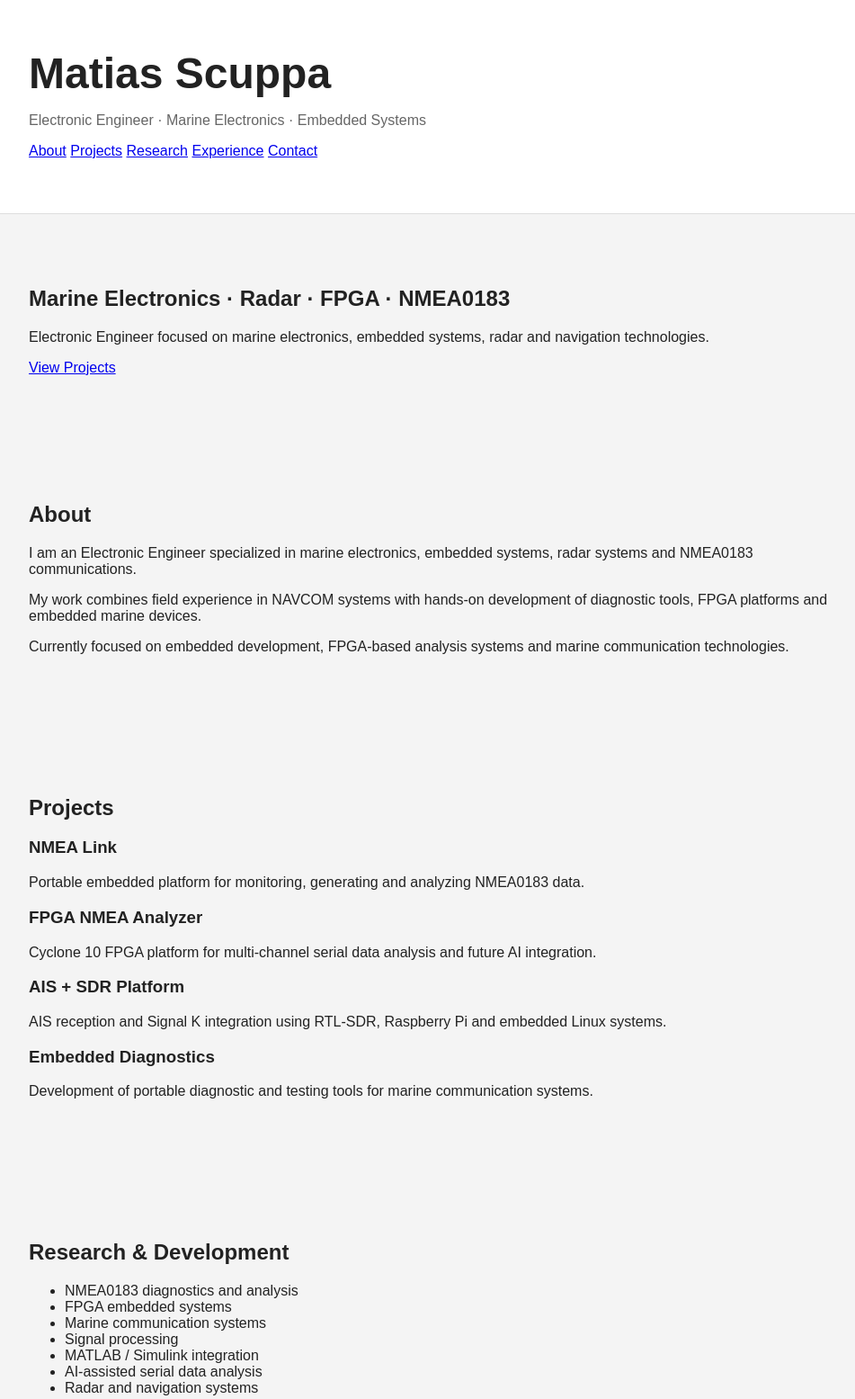
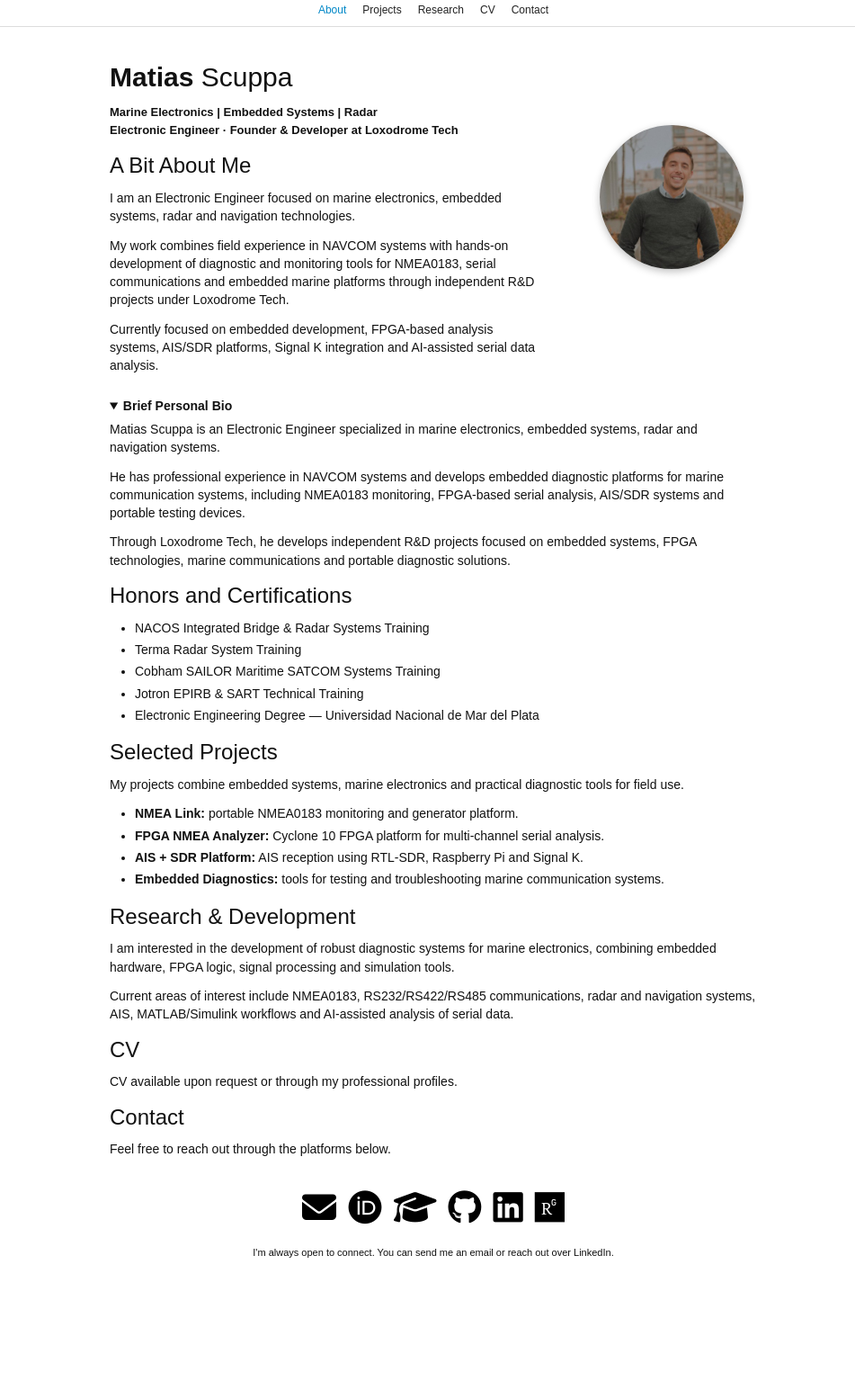
Before and after one commit to matiasscuppa/matiasscuppa.github.io, a plain HTML site: page index.html in a window 1280 px wide. Shown: the part 6-1561 px from the top of the page at 90% size, without its empty margins (158-1109 px from the left). After the commit the page ends 1469 px from the top, so only its background shows below. Drawn offline with Linux system fonts and the light colour scheme.

Commit message:
Update portfolio website

```diff
--- a/index.html
+++ b/index.html
@@ -2,218 +2,241 @@
 <html lang="en">
 
 <head>
-  <meta charset="UTF-8">
-  <meta name="viewport" content="width=device-width, initial-scale=1.0">
+  <meta charset="UTF-8" />
+  <meta name="viewport" content="width=device-width, initial-scale=1.0" />
+
   <title>Matias Scuppa</title>
-  <link rel="stylesheet" href="style.css">
+
+  <link rel="stylesheet" href="style.css" />
+
+  <link rel="stylesheet"
+        href="https://cdnjs.cloudflare.com/ajax/libs/font-awesome/6.5.1/css/all.min.css">
 </head>
 
 <body>
 
-  <!-- NAVBAR -->
-  <header>
-    <div class="container nav-container">
-
-      <div>
-        <h1 class="logo">Matias Scuppa</h1>
-        <p class="subtitle">
-          Electronic Engineer · Marine Electronics · Embedded Systems
-        </p>
-      </div>
-
-      <nav>
-        <a href="#about">About</a>
+  <!-- TOP NAVIGATION -->
+  <nav class="top-nav">
+    <a href="#about" class="active">About</a>
     <a href="#projects">Projects</a>
     <a href="#research">Research</a>
-        <a href="#experience">Experience</a>
+    <a href="#cv">CV</a>
     <a href="#contact">Contact</a>
   </nav>
 
-    </div>
-  </header>
+  <main class="page">
 
-  <!-- HERO -->
-  <section class="hero">
-    <div class="container">
+    <!-- INTRO -->
+    <section id="about" class="intro">
 
-      <h2>
-        Marine Electronics · Radar · FPGA · NMEA0183
-      </h2>
+      <div class="intro-text">
+
+        <h1>
+          <strong>Matias</strong> Scuppa
+        </h1>
+
+        <p class="tagline">
+          Marine Electronics | Embedded Systems | Radar
+        </p>
+
+        <p class="role">
+          Electronic Engineer · Founder & Developer at Loxodrome Tech
+        </p>
+
+        <h2>A Bit About Me</h2>
 
         <p>
-        Electronic Engineer focused on marine electronics,
+          I am an Electronic Engineer focused on marine electronics,
           embedded systems, radar and navigation technologies.
         </p>
 
-      <a class="button" href="#projects">
-        View Projects
-      </a>
-
-    </div>
-  </section>
-
-  <!-- ABOUT -->
-  <section id="about" class="container section">
-
-    <h2>About</h2>
-
         <p>
-      I am an Electronic Engineer specialized in marine electronics,
-      embedded systems, radar systems and NMEA0183 communications.
-    </p>
-
-    <p>
-      My work combines field experience in NAVCOM systems
-      with hands-on development of diagnostic tools,
-      FPGA platforms and embedded marine devices.
+          My work combines field experience in NAVCOM systems with
+          hands-on development of diagnostic and monitoring tools for
+          NMEA0183, serial communications and embedded marine platforms
+          through independent R&D projects under Loxodrome Tech.
         </p>
 
         <p>
           Currently focused on embedded development,
-      FPGA-based analysis systems and marine communication technologies.
+          FPGA-based analysis systems, AIS/SDR platforms,
+          Signal K integration and AI-assisted serial data analysis.
+        </p>
+
+      </div>
+
+      <!-- PROFILE PHOTO -->
+      <div class="photo-box">
+        <img src="assets/profile.jpg" alt="Matias Scuppa">
+      </div>
+
+    </section>
+
+    <!-- BIO -->
+    <section>
+
+      <details open>
+
+        <summary>
+          Brief Personal Bio
+        </summary>
+
+        <p>
+          Matias Scuppa is an Electronic Engineer specialized in marine
+          electronics, embedded systems, radar and navigation systems.
+        </p>
+
+        <p>
+          He has professional experience in NAVCOM systems and develops
+          embedded diagnostic platforms for marine communication systems,
+          including NMEA0183 monitoring, FPGA-based serial analysis,
+          AIS/SDR systems and portable testing devices.
+        </p>
+
+        <p>
+          Through Loxodrome Tech, he develops independent R&D projects
+          focused on embedded systems, FPGA technologies,
+          marine communications and portable diagnostic solutions.
+        </p>
+
+      </details>
+
+    </section>
+
+    <!-- CERTIFICATIONS -->
+    <section>
+
+      <h2>Honors and Certifications</h2>
+
+      <ul>
+        <li>NACOS Integrated Bridge & Radar Systems Training</li>
+        <li>Terma Radar System Training</li>
+        <li>Cobham SAILOR Maritime SATCOM Systems Training</li>
+        <li>Jotron EPIRB & SART Technical Training</li>
+        <li>Electronic Engineering Degree — Universidad Nacional de Mar del Plata</li>
+      </ul>
+
+    </section>
+
+    <!-- PROJECTS -->
+    <section id="projects">
+
+      <h2>Selected Projects</h2>
+
+      <p>
+        My projects combine embedded systems,
+        marine electronics and practical diagnostic tools for field use.
+      </p>
+
+      <ul>
+
+        <li>
+          <strong>NMEA Link:</strong>
+          portable NMEA0183 monitoring and generator platform.
+        </li>
+
+        <li>
+          <strong>FPGA NMEA Analyzer:</strong>
+          Cyclone 10 FPGA platform for multi-channel serial analysis.
+        </li>
+
+        <li>
+          <strong>AIS + SDR Platform:</strong>
+          AIS reception using RTL-SDR, Raspberry Pi and Signal K.
+        </li>
+
+        <li>
+          <strong>Embedded Diagnostics:</strong>
+          tools for testing and troubleshooting marine communication systems.
+        </li>
+
+      </ul>
+
+    </section>
+
+    <!-- RESEARCH -->
+    <section id="research">
+
+      <h2>Research & Development</h2>
+
+      <p>
+        I am interested in the development of robust diagnostic systems
+        for marine electronics, combining embedded hardware,
+        FPGA logic, signal processing and simulation tools.
+      </p>
+
+      <p>
+        Current areas of interest include NMEA0183,
+        RS232/RS422/RS485 communications,
+        radar and navigation systems,
+        AIS, MATLAB/Simulink workflows
+        and AI-assisted analysis of serial data.
       </p>
 
     </section>
 
-  <!-- PROJECTS -->
-  <section id="projects" class="container section">
+    <!-- CV -->
+    <section id="cv">
 
-    <h2>Projects</h2>
-
-    <div class="grid">
-
-      <div class="card">
-        <h3>NMEA Link</h3>
+      <h2>CV</h2>
 
       <p>
-          Portable embedded platform for monitoring,
-          generating and analyzing NMEA0183 data.
+        CV available upon request or through my professional profiles.
       </p>
-      </div>
-
-      <div class="card">
-        <h3>FPGA NMEA Analyzer</h3>
-
-        <p>
-          Cyclone 10 FPGA platform for multi-channel
-          serial data analysis and future AI integration.
-        </p>
-      </div>
-
-      <div class="card">
-        <h3>AIS + SDR Platform</h3>
-
-        <p>
-          AIS reception and Signal K integration using
-          RTL-SDR, Raspberry Pi and embedded Linux systems.
-        </p>
-      </div>
-
-      <div class="card">
-        <h3>Embedded Diagnostics</h3>
-
-        <p>
-          Development of portable diagnostic and testing
-          tools for marine communication systems.
-        </p>
-      </div>
-
-    </div>
-
-  </section>
-
-  <!-- RESEARCH -->
-  <section id="research" class="container section">
-
-    <h2>Research & Development</h2>
-
-    <div class="card">
-
-      <ul>
-        <li>NMEA0183 diagnostics and analysis</li>
-        <li>FPGA embedded systems</li>
-        <li>Marine communication systems</li>
-        <li>Signal processing</li>
-        <li>MATLAB / Simulink integration</li>
-        <li>AI-assisted serial data analysis</li>
-        <li>Radar and navigation systems</li>
-      </ul>
-
-    </div>
-
-  </section>
-
-  <!-- EXPERIENCE -->
-  <section id="experience" class="container section">
-
-    <h2>Experience</h2>
-
-    <div class="timeline">
-
-      <div class="timeline-item">
-        <h3>THEMYS</h3>
-        <p>Marine Electronics & NAVCOM Systems</p>
-      </div>
-
-      <div class="timeline-item">
-        <h3>Argentine Navy</h3>
-        <p>Radar and Navigation Systems</p>
-      </div>
-
-      <div class="timeline-item">
-        <h3>Embedded & FPGA Development</h3>
-        <p>Personal R&D Projects and Diagnostics Platforms</p>
-      </div>
-
-    </div>
 
     </section>
 
     <!-- CONTACT -->
-  <section id="contact" class="container section">
+    <section id="contact">
 
       <h2>Contact</h2>
 
-    <div class="card">
+      <p>
+        Feel free to reach out through the platforms below.
+      </p>
 
-      <ul class="contact-list">
-        <li>
+    </section>
+
+    <!-- SOCIAL ICONS -->
+    <section class="social">
+
+      <a href="mailto:matiasscuppa@gmail.com">
+        <i class="fa-solid fa-envelope"></i>
+      </a>
+
+      <a href="https://orcid.org/0009-0004-0141-5766">
+        <i class="fa-brands fa-orcid"></i>
+      </a>
+
+      <a href="https://scholar.google.com/citations?hl=es&user=ks8voxEAAAAJ&view_op=list_works&sortby=title">
+        <i class="fa-solid fa-graduation-cap"></i>
+      </a>
+
       <a href="https://github.com/matiasscuppa">
-            GitHub
+        <i class="fa-brands fa-github"></i>
       </a>
-        </li>
 
-        <li>
       <a href="https://www.linkedin.com/in/matias-scuppa/">
-            LinkedIn
+        <i class="fa-brands fa-linkedin"></i>
       </a>
-        </li>
 
-        <li>
-          <a href="https://orcid.org/0009-0004-0141-5766">
-            ORCID
+      <a href="https://www.researchgate.net/profile/Matias-Scuppa">
+        <i class="fa-brands fa-researchgate"></i>
       </a>
-        </li>
-
-        <li>
-          <a href="https://www.researchgate.net/profile/Matias-Scuppa">
-            ResearchGate
-          </a>
-        </li>
-      </ul>
-
-    </div>
 
     </section>
 
     <!-- FOOTER -->
     <footer>
 
-    <div class="container">
-      <p>© 2026 Matias Scuppa</p>
-    </div>
+      <p>
+        I'm always open to connect. You can send me an email
+        or reach out over LinkedIn.
+      </p>
 
     </footer>
+
+  </main>
 
 </body>
 
--- a/style.css
+++ b/style.css
@@ -1,31 +1,163 @@
+* {
+  box-sizing: border-box;
+}
+
 body {
   margin: 0;
-  font-family: Arial, sans-serif;
-  background: #f4f4f4;
-  color: #222;
+  font-family: Arial, Helvetica, sans-serif;
+  background: #ffffff;
+  color: #111;
+  font-size: 14px;
+  line-height: 1.45;
 }
 
-.container {
-  width: 90%;
-  max-width: 900px;
-  margin: auto;
+.top-nav {
+  width: 100%;
+  height: 36px;
+  border-bottom: 1px solid #ddd;
+  display: flex;
+  justify-content: center;
+  align-items: center;
+  gap: 18px;
+  font-size: 12px;
 }
 
-header {
-  background: white;
-  padding: 60px 0;
-  border-bottom: 1px solid #ddd;
+.top-nav a {
+  color: #222;
+  text-decoration: none;
+}
+
+.top-nav a:hover,
+.top-nav .active {
+  color: #0087c7;
+}
+
+.page {
+  max-width: 760px;
+  margin: 0 auto;
+  padding: 34px 20px 50px;
+}
+
+.intro {
+  display: grid;
+  grid-template-columns: 1fr 190px;
+  gap: 50px;
+  align-items: start;
 }
 
 h1 {
-  margin: 0;
-  font-size: 48px;
+  font-size: 30px;
+  font-weight: 300;
+  margin: 0 0 8px;
 }
 
-.subtitle {
-  color: #666;
+h1 strong {
+  font-weight: 700;
+}
+
+.tagline {
+  font-weight: 700;
+  margin: 0;
+  font-size: 13px;
+}
+
+.role {
+  font-weight: 700;
+  margin: 2px 0 12px;
+  font-size: 13px;
+}
+
+h2 {
+  font-size: 24px;
+  font-weight: 400;
+  margin: 12px 0 8px;
+}
+
+p {
+  margin: 0 0 12px;
+}
+
+.photo-box {
+  display: flex;
+  justify-content: center;
+  padding-top: 75px;
+}
+
+.photo-box img {
+  width: 160px;
+  height: 160px;
+  border-radius: 50%;
+  object-fit: cover;
+  box-shadow: 0 3px 8px rgba(0, 0, 0, 0.25);
+}
+
+details {
+  margin-top: 12px;
+}
+
+summary {
+  font-weight: 700;
+  cursor: pointer;
+  margin-bottom: 6px;
+}
+
+ul {
+  margin-top: 6px;
+  padding-left: 28px;
+}
+
+li {
+  margin-bottom: 4px;
 }
 
 section {
-  padding: 60px 0;
+  margin-bottom: 12px;
 }
+
+a {
+  color: #0087c7;
+}
+
+.social {
+  display: flex;
+  justify-content: center;
+  gap: 13px;
+  margin-top: 28px;
+  margin-bottom: 14px;
+}
+
+.social a {
+  color: #000;
+  font-size: 38px;
+  text-decoration: none;
+}
+
+.social a:hover {
+  color: #0087c7;
+}
+
+footer {
+  text-align: center;
+  font-size: 11px;
+  margin-top: 10px;
+}
+
+@media (max-width: 700px) {
+  .intro {
+    grid-template-columns: 1fr;
+  }
+
+  .photo-box {
+    padding-top: 10px;
+    justify-content: flex-start;
+  }
+
+  .top-nav {
+    gap: 12px;
+    font-size: 11px;
+  }
+
+  .social a {
+    font-size: 32px;
+  }
+}
```
Also changed, not shown: assets/profile.jpg (added). Lines whose indentation alone changed are shown as unchanged.
